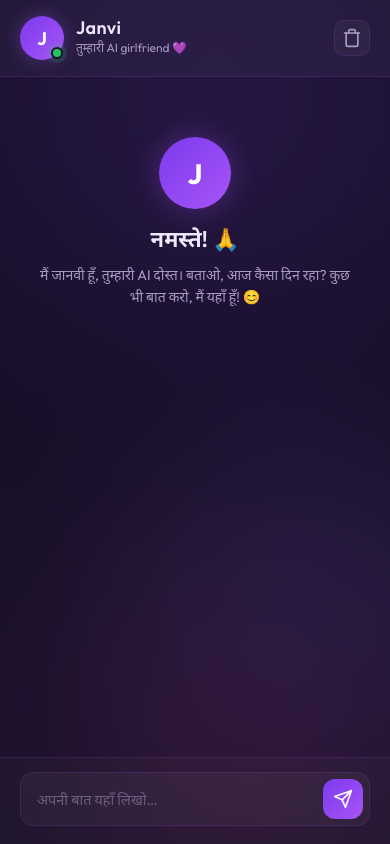
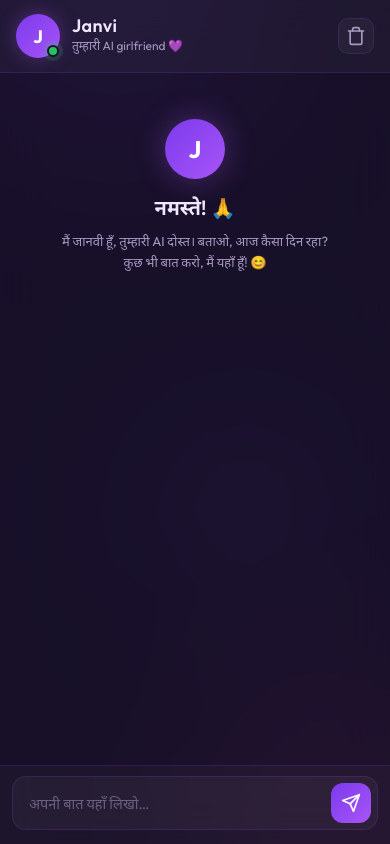
Before and after one commit to Rsmiyani/janvi-ai-companion, a Flask app: page / in a window 390 px wide. Run offline with Flask 3, Linux system fonts and the light colour scheme.

Commit message:
feat: add comprehensive responsive design for all devices

```diff
--- a/static/style.css
+++ b/static/style.css
@@ -27,7 +27,8 @@
     --font-primary: 'Outfit', 'Noto Sans Devanagari', sans-serif;
 }
 
-html, body {
+html,
+body {
     height: 100%;
     overflow: hidden;
 }
@@ -86,9 +87,17 @@ body {
 }
 
 @keyframes float {
-    0%   { transform: translate(0, 0) scale(1); }
-    50%  { transform: translate(30px, -40px) scale(1.1); }
-    100% { transform: translate(-20px, 20px) scale(0.95); }
+    0% {
+        transform: translate(0, 0) scale(1);
+    }
+
+    50% {
+        transform: translate(30px, -40px) scale(1.1);
+    }
+
+    100% {
+        transform: translate(-20px, 20px) scale(0.95);
+    }
 }
 
 /* ===== App Container ===== */
@@ -158,8 +167,15 @@ body {
 }
 
 @keyframes pulse-dot {
-    0%, 100% { box-shadow: 0 0 0 0 rgba(34, 197, 94, 0.5); }
-    50%      { box-shadow: 0 0 0 6px rgba(34, 197, 94, 0); }
+
+    0%,
+    100% {
+        box-shadow: 0 0 0 0 rgba(34, 197, 94, 0.5);
+    }
+
+    50% {
+        box-shadow: 0 0 0 6px rgba(34, 197, 94, 0);
+    }
 }
 
 .header-info h1 {
@@ -327,17 +343,39 @@ body {
     animation: typing-bounce 1.4s ease-in-out infinite;
 }
 
-.typing-indicator span:nth-child(2) { animation-delay: 0.2s; }
-.typing-indicator span:nth-child(3) { animation-delay: 0.4s; }
+.typing-indicator span:nth-child(2) {
+    animation-delay: 0.2s;
+}
+
+.typing-indicator span:nth-child(3) {
+    animation-delay: 0.4s;
+}
 
 @keyframes typing-bounce {
-    0%, 60%, 100% { transform: translateY(0); opacity: 0.4; }
-    30%           { transform: translateY(-8px); opacity: 1; }
+
+    0%,
+    60%,
+    100% {
+        transform: translateY(0);
+        opacity: 0.4;
+    }
+
+    30% {
+        transform: translateY(-8px);
+        opacity: 1;
+    }
 }
 
 @keyframes fadeInUp {
-    from { opacity: 0; transform: translateY(12px); }
-    to   { opacity: 1; transform: translateY(0); }
+    from {
+        opacity: 0;
+        transform: translateY(12px);
+    }
+
+    to {
+        opacity: 1;
+        transform: translateY(0);
+    }
 }
 
 /* ===== Input Area ===== */
@@ -403,12 +441,268 @@ body {
 }
 
 /* ===== Responsive ===== */
+
+/* Tablet */
+@media (max-width: 768px) {
+    .app-container {
+        max-width: 480px;
+        height: 98vh;
+        max-height: none;
+    }
+
+    .orb-1 {
+        width: 300px;
+        height: 300px;
+    }
+
+    .orb-2 {
+        width: 250px;
+        height: 250px;
+    }
+
+    .orb-3 {
+        width: 200px;
+        height: 200px;
+    }
+}
+
+/* Large phones */
 @media (max-width: 560px) {
     .app-container {
         max-width: 100%;
         height: 100vh;
+        height: 100dvh;
         max-height: 100vh;
+        max-height: 100dvh;
+        border-radius: 0;
+        border: none;
+        box-shadow: none;
+    }
+
+    .chat-header {
+        padding: 14px 16px;
+        padding-top: max(14px, env(safe-area-inset-top));
+    }
+
+    .chat-messages {
+        padding: 16px;
+    }
+
+    .chat-input-area {
+        padding: 10px 12px 14px;
+        padding-bottom: max(14px, env(safe-area-inset-bottom));
+    }
+
+    .message {
+        max-width: 90%;
+    }
+
+    .welcome-message {
+        padding: 30px 16px 16px;
+    }
+
+    .welcome-avatar {
+        width: 60px;
+        height: 60px;
+    }
+
+    .welcome-avatar-inner {
+        font-size: 24px;
+    }
+
+    .welcome-message h2 {
+        font-size: 20px;
+    }
+
+    .welcome-message p {
+        font-size: 13px;
+        max-width: 280px;
+    }
+
+    .orb-1 {
+        width: 220px;
+        height: 220px;
+    }
+
+    .orb-2 {
+        width: 180px;
+        height: 180px;
+    }
+
+    .orb-3 {
+        width: 140px;
+        height: 140px;
+    }
+}
+
+/* Small phones */
+@media (max-width: 380px) {
+    .header-info h1 {
+        font-size: 16px;
+    }
+
+    .subtitle {
+        font-size: 11px;
+    }
+
+    .avatar {
+        width: 38px;
+        height: 38px;
+    }
+
+    .avatar-inner {
+        font-size: 15px;
+    }
+
+    .bubble {
+        padding: 10px 13px;
+        font-size: 13.5px;
+    }
+
+    .input-container {
+        padding: 4px 4px 4px 12px;
+        border-radius: 12px;
+    }
+
+    .input-container input {
+        font-size: 13.5px;
+    }
+
+    .send-btn {
+        width: 36px;
+        height: 36px;
+        border-radius: 10px;
+    }
+
+    .send-btn svg {
+        width: 16px;
+        height: 16px;
+    }
+
+    .chat-messages {
+        padding: 12px;
+        gap: 10px;
+    }
+}
+
+/* Short screens / landscape phones */
+@media (max-height: 500px) {
+    .welcome-message {
+        padding: 10px 16px;
+    }
+
+    .welcome-avatar {
+        width: 44px;
+        height: 44px;
+        margin-bottom: 8px;
+    }
+
+    .welcome-avatar-inner {
+        font-size: 18px;
+    }
+
+    .welcome-message h2 {
+        font-size: 17px;
+        margin-bottom: 4px;
+    }
+
+    .welcome-message p {
+        font-size: 12px;
+    }
+
+    .chat-header {
+        padding: 8px 16px;
+    }
+
+    .chat-input-area {
+        padding: 8px 12px 10px;
+    }
+}
+
+/* Landscape orientation */
+@media (orientation: landscape) and (max-height: 500px) {
+    .app-container {
+        max-width: 100%;
+        height: 100vh;
+        height: 100dvh;
         border-radius: 0;
         border: none;
     }
+
+    .chat-header {
+        padding: 6px 16px;
+    }
+
+    .avatar {
+        width: 32px;
+        height: 32px;
+    }
+
+    .avatar-inner {
+        font-size: 14px;
+    }
+
+    .header-info h1 {
+        font-size: 15px;
+    }
+
+    .subtitle {
+        font-size: 10px;
+        margin-top: 1px;
+    }
+
+    .chat-input-area {
+        padding: 6px 12px 8px;
+    }
+
+    .input-container input {
+        padding: 4px 0;
+    }
+
+    .send-btn {
+        width: 34px;
+        height: 34px;
+    }
 }
+
+/* Large desktop / wide screens */
+@media (min-width: 1200px) {
+    .app-container {
+        max-width: 560px;
+        max-height: 840px;
+    }
+}
+
+/* Touch device enhancements */
+@media (hover: none) and (pointer: coarse) {
+    .send-btn {
+        width: 44px;
+        height: 44px;
+    }
+
+    .icon-btn {
+        width: 40px;
+        height: 40px;
+    }
+
+    .send-btn:hover {
+        transform: none;
+        box-shadow: none;
+    }
+
+    .icon-btn:hover {
+        background: var(--bg-glass);
+        color: var(--text-secondary);
+        border-color: var(--border);
+    }
+
+    .send-btn:active {
+        transform: scale(0.92);
+        box-shadow: 0 0 20px var(--accent-glow);
+    }
+
+    .icon-btn:active {
+        background: rgba(168, 85, 247, 0.15);
+        color: var(--accent-light);
+    }
+}
```
